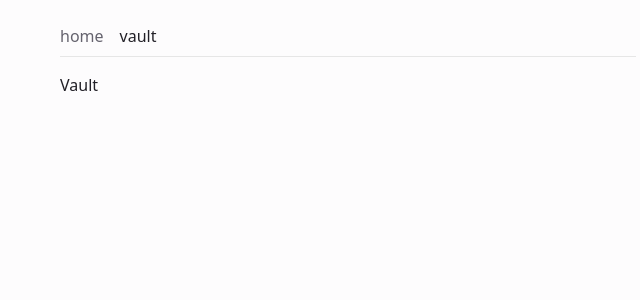
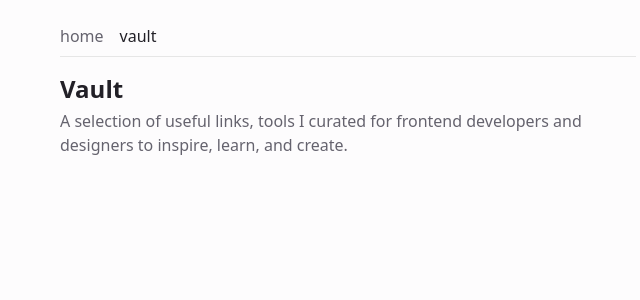
Before and after one commit to miawithcode/miawithcode.com, a Next.js app: page /vault in a window 1280 px wide. Shown: the top 300 px of the page, without its empty margins (292-932 px from the left). Built offline with nearby package versions, Linux system fonts and the light colour scheme.

Commit message:
feat: add vault description

```diff
--- a/src/app/vault/page.tsx
+++ b/src/app/vault/page.tsx
@@ -1,3 +1,13 @@
 export default function Page() {
-  return <div>Vault</div>;
+  return (
+    <>
+      <section>
+        <h1 className="text-2xl font-bold">Vault</h1>
+        <p className="mt-1 text-muted">
+          A selection of useful links, tools I curated for frontend developers
+          and designers to inspire, learn, and create.
+        </p>
+      </section>
+    </>
+  );
 }
```
